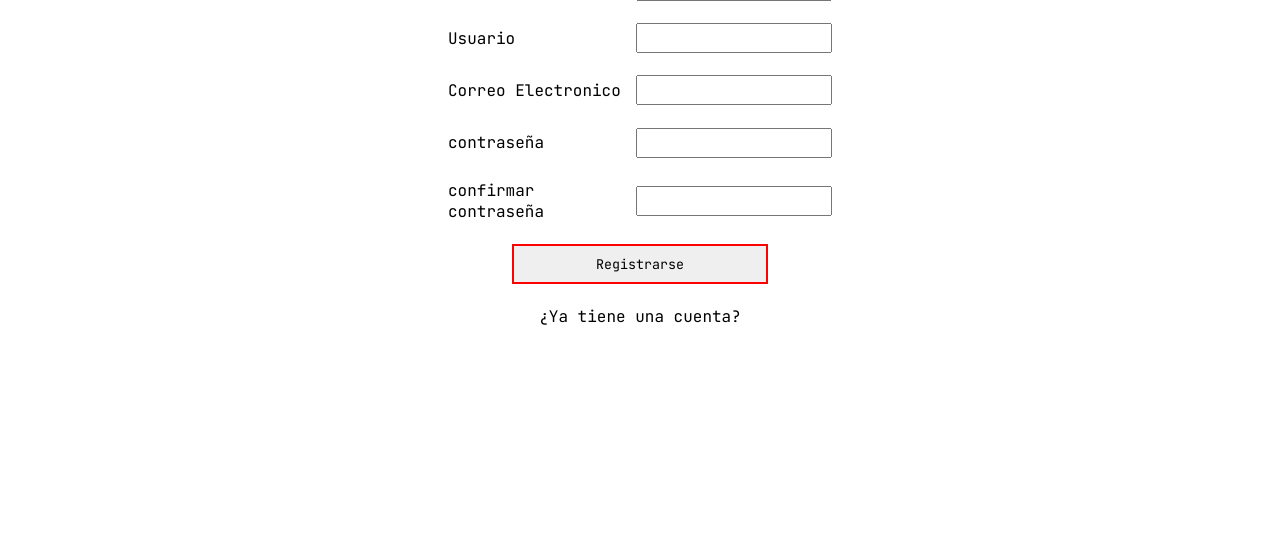
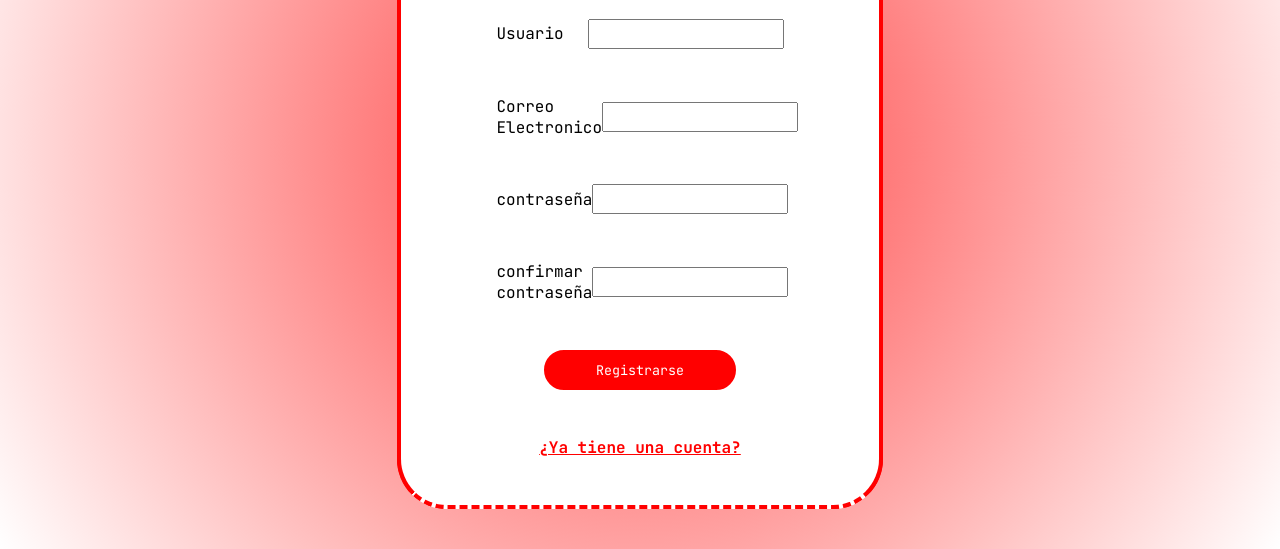
Before and after one commit to CristianGC006/SimuladorCreditos, a website with bundled scripts: page views/Public/pages/ViewUsuario.html in a window 1280 px wide. Shown: the part 251-800 px from the top of the page. Built offline with nearby package versions, Linux system fonts and the light colour scheme; a script that the page names is missing.

```diff
--- a/views/Public/css/ViewUsuario.css
+++ b/views/Public/css/ViewUsuario.css
@@ -14,22 +14,31 @@
     display: flex;
     justify-content: center;
     align-items: center;
+    background: rgb(255,59,59);
+    background: radial-gradient(circle, rgba(255,59,59,1) 0%, rgba(255,255,255,1) 100%);
 }
 .login, .register{
-    width: 50%;
-    height: 50%;
+    width: 38%;
+    height: 90%;
     display: flex;
     justify-content: space-evenly;
     align-items: center;
     flex-direction: column;
-    background-color: rgb(255, 255, 255);
     position: absolute;
+    background:rgb(255, 255, 255);
+    border-radius: 50px;
+    border: 4px red;
+    border-style: dashed solid;
+}
+h1{
+    color: red;
 }
 .login div, .register div{
     display: flex;
     justify-content: space-between;
     align-items: center;
     width: 60%;
+
 }
 .login input, .register input{
     height: 30px;
@@ -41,9 +50,11 @@
 button[type="button"]{
     width: 40%;
     height: 40px;
-    background-color: none;
+    background-color: red;
+    color: white;
     cursor: pointer;
     border:solid 2px #ff0000;
+    border-radius: 30px;
 }
 
 .correcto{
@@ -60,3 +71,14 @@
     background-color: red;
     width: 400px;
 }
+#btnFormRegistro,#btnFormLogin{
+    color: red;
+    text-decoration: underline;
+}
+
+#btnFormRegistro,#btnFormLogin:hover{
+    color: red;
+    font-weight: bold;
+    font-size: 10;
+    transition: ease-in-out 2s;
+}
--- a/views/Public/js/script.js
+++ b/views/Public/js/script.js
@@ -4,6 +4,8 @@
   .addEventListener("click", function () {
     document.querySelector("#form-login").style.display = "flex";
     document.querySelector("#form-register").style.display = "none";
+    document.querySelector("#form-login").style.whidt="50%"
+    document.querySelector("#form-login").style.height="50%"
   });
 
 document.querySelector("#btnFormLogin").addEventListener("click", function () {
--- a/views/Public/pages/ViewUsuario.html
+++ b/views/Public/pages/ViewUsuario.html
@@ -8,18 +8,20 @@
   </head>
   <body>
     <form id="form-login" action="" class="login">
+      <h1>Iniciar Seccion</h1>
       <div>
         <label for="">Usuario</label>
         <input id="login-usuario" name="login-usuario" type="text" />
       </div>
       <div>
         <label for="">contraseña</label>
-        <input id="login-contraseña" name="login-contraseña" type="text" />
+        <input id="login-contraseña" name="login-contraseña" type="password" />
       </div>
       <button id="btn-login" type="button">Iniciar Seccion</button>
       <p id="btnFormLogin">¿No tiene cuenta?</p>
     </form>
     <form id="form-register" action="" class="register">
+      <h1>Registrate</h1>
       <div>
         <label for="">Nombre Completo</label>
         <input id="registerNombre" name="registerNombre" type="text" />
```
Also changed, not shown: package.json (added, +22 -0 lines), 1 other file.
